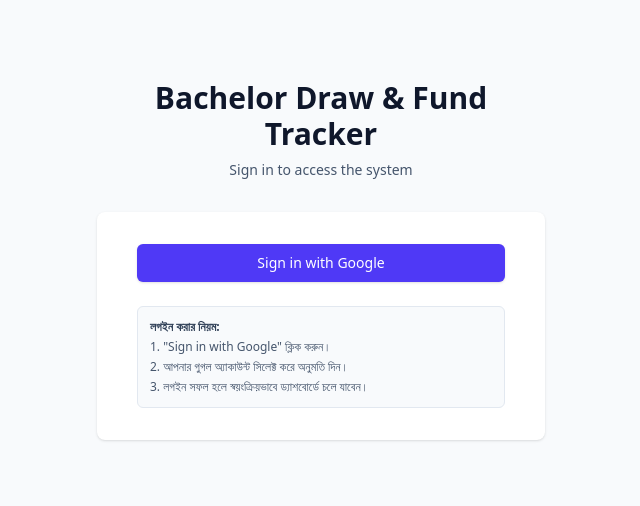
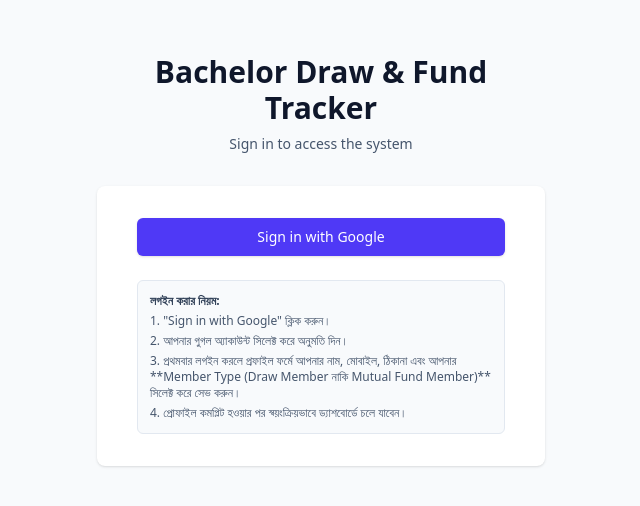
Before and after one commit to Jalaluddinjuhan/draw-fund-tracker, a React (Vite) app: page / in a window 1280 px wide. Shown: the part 152-658 px from the top of the page, without its empty margins (319-959 px from the left). Built offline with nearby package versions, Linux system fonts and the light colour scheme; no server answers.

Commit message:
update auth component

```diff
--- a/src/components/Auth.tsx
+++ b/src/components/Auth.tsx
@@ -38,8 +38,11 @@ export default function Auth() {
             <ol className="list-decimal list-inside space-y-1">
               <li>"Sign in with Google" ক্লিক করুন।</li>
               <li>আপনার গুগল অ্যাকাউন্ট সিলেক্ট করে অনুমতি দিন।</li>
-              <li>লগইন সফল হলে স্বয়ংক্রিয়ভাবে ড্যাশবোর্ডে চলে যাবেন।</li>
+              <li>প্রথমবার লগইন করলে প্রফাইল ফর্মে আপনার নাম, মোবাইল, ঠিকানা এবং আপনার **Member Type (Draw Member নাকি Mutual Fund Member)** সিলেক্ট করে সেভ করুন।</li>
+              <li>প্রোফাইল কমপ্লিট হওয়ার পর স্বয়ংক্রিয়ভাবে ড্যাশবোর্ডে চলে যাবেন।</li>
             </ol>
+              {/* <li>লগইন সফল হলে স্বয়ংক্রিয়ভাবে ড্যাশবোর্ডে চলে যাবেন।</li>
+            </ol> */}
           </div>
         </div>
       </div>
```
